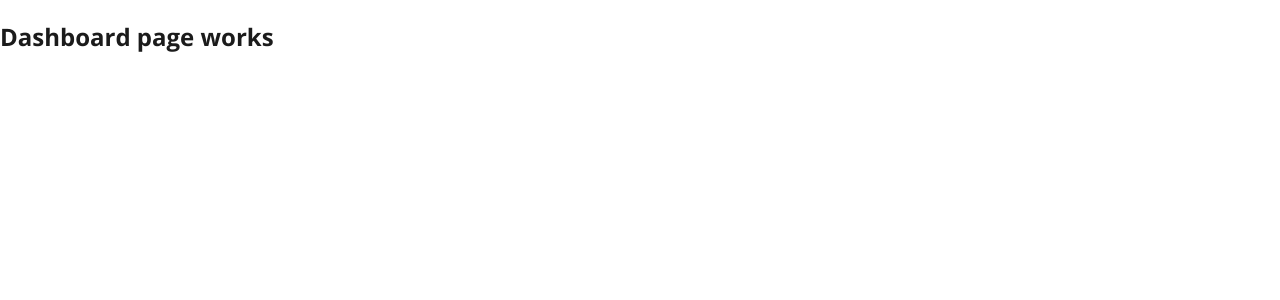
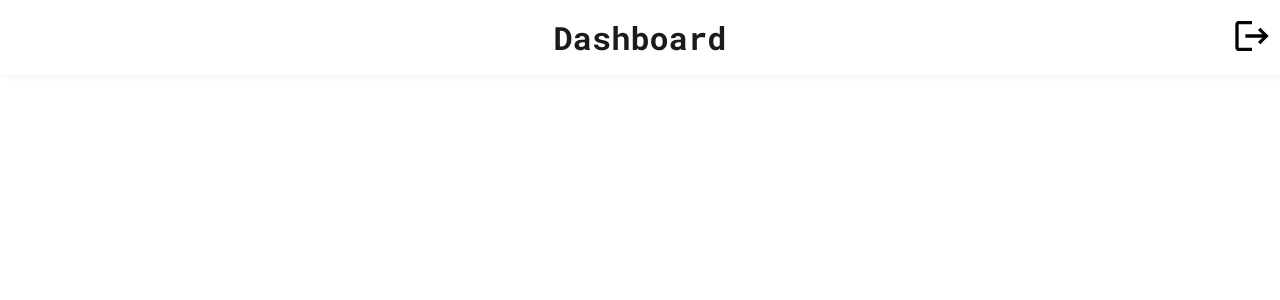
Before and after one commit to ehvidalp/frontend-minimal-dashboard, a React (Vite) app: page /dashboard in a window 1280 px wide. Shown: the top 300 px of the page. Built offline with nearby package versions, Linux system fonts and the light colour scheme; sample sign-in values are in the browser's storage.

Commit message:
Refactor App component and add SquareHeader component

```diff
--- a/src/App.tsx
+++ b/src/App.tsx
@@ -1,7 +1,6 @@
-import React from 'react';
 import AppRoutes from './routes/Routes';
 
-const App: React.FC = () => {
+const App = () => {
   return (
     <>
       <AppRoutes />
--- a/src/features/authentication/components/LoginForm.module.css
+++ b/src/features/authentication/components/LoginForm.module.css
@@ -4,4 +4,5 @@
     width: 100%;
     max-width: 30rem;
     padding: 0 1rem;
+    box-sizing: border-box;
 }
--- a/src/features/authentication/components/LoginForm.tsx
+++ b/src/features/authentication/components/LoginForm.tsx
@@ -1,4 +1,3 @@
-import React from 'react';
 import { useForm, SubmitHandler } from 'react-hook-form';
 import { yupResolver } from '@hookform/resolvers/yup';
 import * as Yup from 'yup';
@@ -23,7 +22,7 @@ const validationSchema = Yup.object().shape({
     .matches(/^[a-zA-Z0-9]+$/, 'Password must contain only letters and numbers'),
 });
 
-const LoginForm: React.FC = () => {
+const LoginForm = () => {
   const { login } = useAuth();
   const navigate = useNavigate();
 
--- a/src/features/dashboard/pages/DashboardPage.tsx
+++ b/src/features/dashboard/pages/DashboardPage.tsx
@@ -1,10 +1,10 @@
-import React from 'react';
+import SquareHeader from "../../../shared/components/SquareHeader";
 
-const DashboardPage: React.FC = () => {
+const DashboardPage = () => {
   return (
-    <div>
-      <h2>Dashboard page works</h2>
-    </div>
+    <>
+      <SquareHeader />
+    </>
   );
 };
 
--- a/src/routes/PrivateRoute.tsx
+++ b/src/routes/PrivateRoute.tsx
@@ -1,8 +1,7 @@
-import React from 'react';
 import { Navigate, Outlet } from 'react-router-dom';
 import { useAuth } from '../context/AuthContext';
 
-const PrivateRoute: React.FC = () => {
+const PrivateRoute = () => {
   const { isAuthenticated } = useAuth();
   return isAuthenticated ? <Outlet /> : <Navigate to="/login" />;
 };
--- /dev/null
+++ b/src/routes/PublicRoute.tsx
@@ -0,0 +1,10 @@
+import React from 'react';
+import { Navigate, Outlet } from 'react-router-dom';
+import { useAuth } from '../context/AuthContext';
+
+const PublicRoute: React.FC = () => {
+  const { isAuthenticated } = useAuth();
+  return isAuthenticated ? <Navigate to="/dashboard" /> : <Outlet />;
+};
+
+export default PublicRoute;
--- a/src/routes/Routes.tsx
+++ b/src/routes/Routes.tsx
@@ -2,11 +2,14 @@ import { Route, Routes, Navigate } from 'react-router-dom';
 import LoginPage from '../features/authentication/pages/LoginPage';
 import DashboardPage from '../features/dashboard/pages/DashboardPage';
 import PrivateRoute from './PrivateRoute';
+import PublicRoute from './PublicRoute';
 
 const AppRoutes = () => (
   <Routes>
     <Route path="/" element={<Navigate to="/dashboard" />} />
-    <Route path="/login" element={<LoginPage />} />
+    <Route element={<PublicRoute />}>
+      <Route path="/login" element={<LoginPage />} />
+    </Route>
     <Route element={<PrivateRoute />}>
       <Route path="/dashboard" element={<DashboardPage />} />
     </Route>
--- /dev/null
+++ b/src/shared/components/SquareHeader.module.css
@@ -0,0 +1,34 @@
+.squareHeader {
+  width: 100%;
+  text-align: center;
+  position: fixed;
+  z-index: 10;
+  background: var(--light-color);
+  padding: 1rem 0;
+  box-shadow: 2px -2px 10px rgba(3,3,3,0.1);
+  display: flex;
+  align-items: center;
+  justify-content: center;
+}
+
+.squareHeader > h1 {
+  margin: 0;
+  font-size: var(--font-md);
+  font-weight: 700;
+  font-family: "Roboto Mono", monospace;
+}
+
+.squareHeader > button {
+  position: absolute;
+  top: 1.5rem;
+  border: none;
+  outline: none;
+  right: 1rem;
+  height: 1.5rem;
+  width: 1.5rem;
+  display: flex;
+  justify-content: center;
+  align-items: center;
+  cursor: pointer;
+  background: transparent;
+}
--- /dev/null
+++ b/src/shared/components/SquareHeader.tsx
@@ -0,0 +1,18 @@
+import styles from './SquareHeader.module.css';
+import logoutIcon from '../../assets/logout.svg';
+import { useAuth } from '../../context/AuthContext';
+
+const SquareHeader = () => {
+    const { logout } = useAuth();
+
+    return (
+        <header className={styles.squareHeader}>
+            <h1>Dashboard</h1>
+            <button type="button" onClick={logout}>
+                <img src={logoutIcon} alt="Logout" />
+            </button>
+        </header>
+    )
+}
+
+export default SquareHeader;
```
Also changed, not shown: src/assets/logout.svg (added), src/features/authentication/services/authService.ts (deleted).
